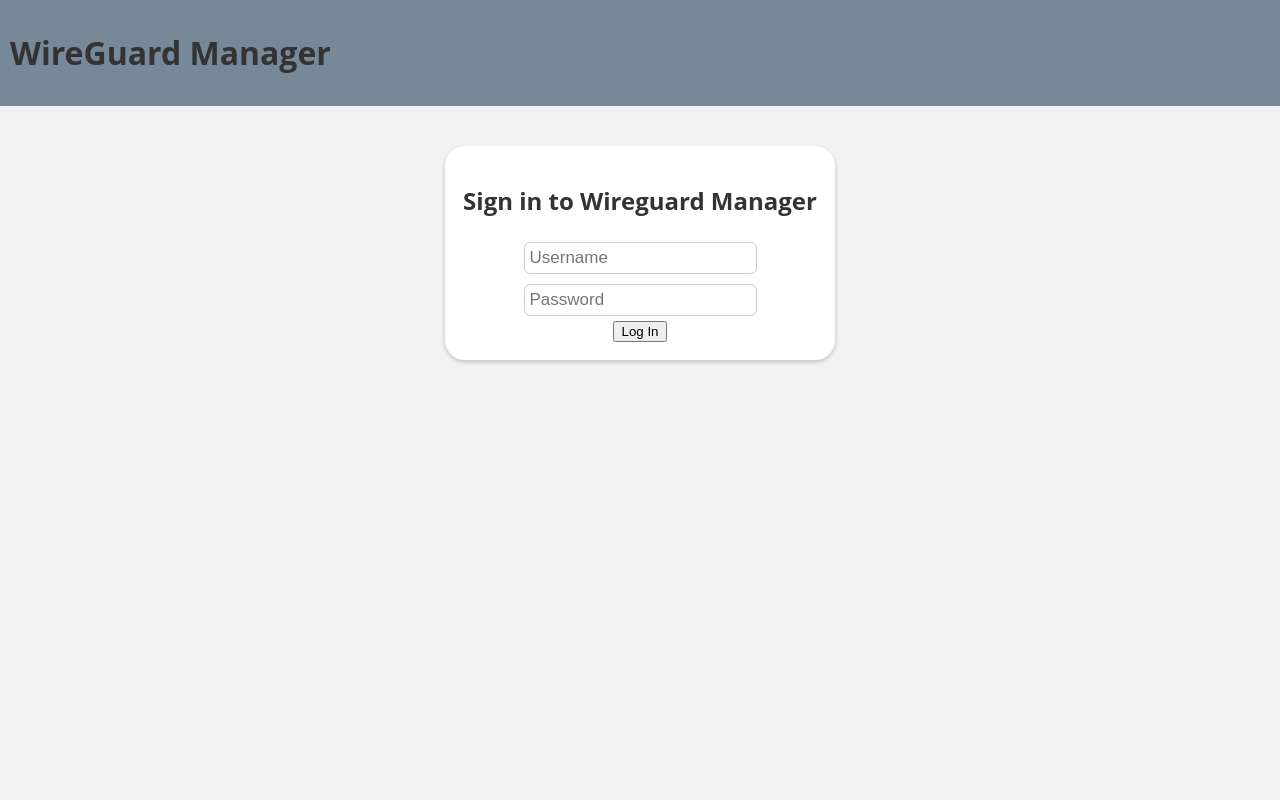
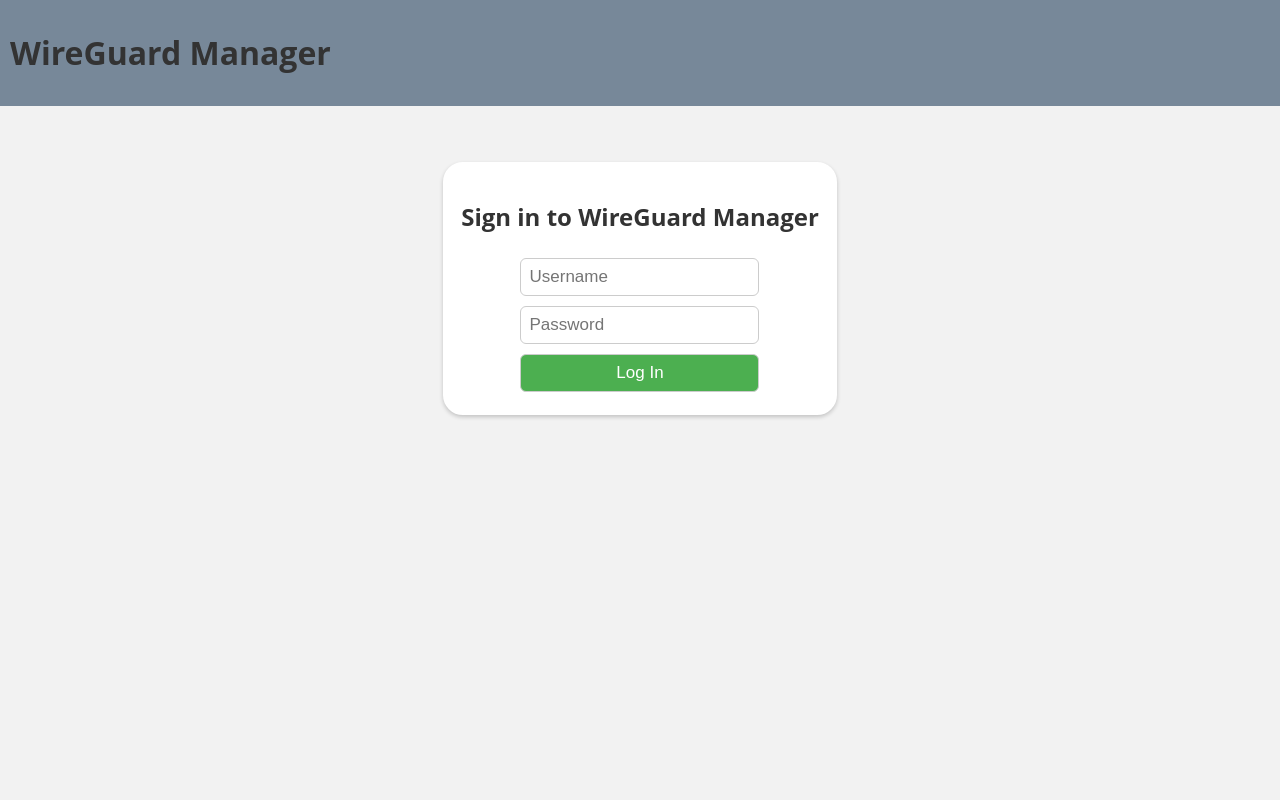
Before and after one commit to CDWimmer/WireguardManager, a Django app: page /account/login/ in a window 1280 px wide. Run offline with Django 4.2, Linux system fonts and the light colour scheme.

Commit message:
inputs theming and ccs var placeholders

```diff
--- a/webpanel/wireguard_manager/static/wg_manager/index.css
+++ b/webpanel/wireguard_manager/static/wg_manager/index.css
@@ -1,3 +1,12 @@
+:root {
+    --color-primary: #4CAF50;
+    --color-primary-dark: #388E3C;
+    --color-primary-light: #8BC34A;
+    --color-secondary: #FFC107;
+    --color-secondary-dark: #FFA000;
+    --color-secondary-light: #FFD54F;
+}
+
 body {
     margin: 0;
     padding: 0;
@@ -38,12 +47,47 @@ header {
 
 .login-form input {
     width: 100%;
-    padding: 5px;
+    padding: 8px;
     margin: 5px 0;
     border: 1px solid #ccc;
     border-radius: 6px;
     box-sizing: border-box;
     font-size: 17px;
+}
+
+.login-form input:focus {
+    outline: 2px solid var(--color-primary-dark);
+}
+
+.login-form input::placeholder {
+    transition: font-size 0.2s;
+    /* text-align: center; */
+}
+
+.login-form input:focus::placeholder {
+    font-size: 0px;
+}
+
+.login-form #login-button {
+    width: 100%;
+    padding: 8px;
+    margin: 5px 0;
+    border: 1px solid #ccc;
+    border-radius: 6px;
+    box-sizing: border-box;
+    font-size: 17px;
+    background-color: var(--color-primary);
+    color: #fff;
+    cursor: pointer;
+    transition: background-color 0.2s;
+}
+
+.login-form #login-button:hover {
+    background-color: var(--color-primary-dark);
+}
+
+.login-form #login-button:focus {
+    outline: 2px solid var(--color-primary-dark);
 }
 
 .login-form .input-line {
--- a/webpanel/wireguard_manager/templates/wg_manager/account/login.html
+++ b/webpanel/wireguard_manager/templates/wg_manager/account/login.html
@@ -2,12 +2,14 @@
 
 
 {% block content %}
-<div class="login-form">
-    <h2>Sign in to Wireguard Manager</h2>
-    <form method="post">
-        {% csrf_token %}
-        {{ form }}
-        <button>Log In</button>
-    </form>
+<div class="content">
+    <div class="login-form">
+        <h2>Sign in to WireGuard Manager</h2>
+        <form method="post">
+            {% csrf_token %}
+            {{ form }}
+            <button id="login-button">Log In</button>
+        </form>
+    </div>
 </div>
 {% endblock %}
```
